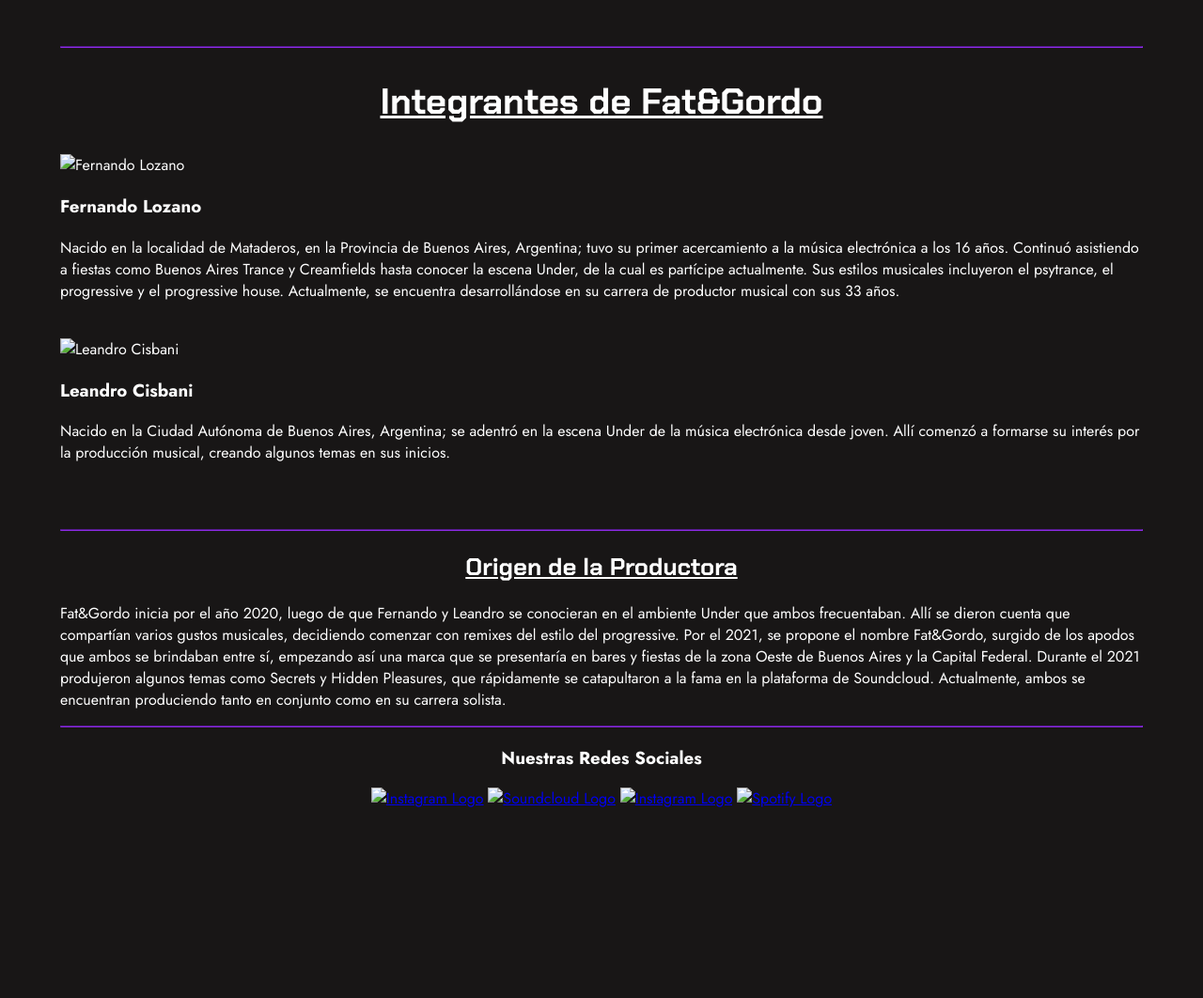
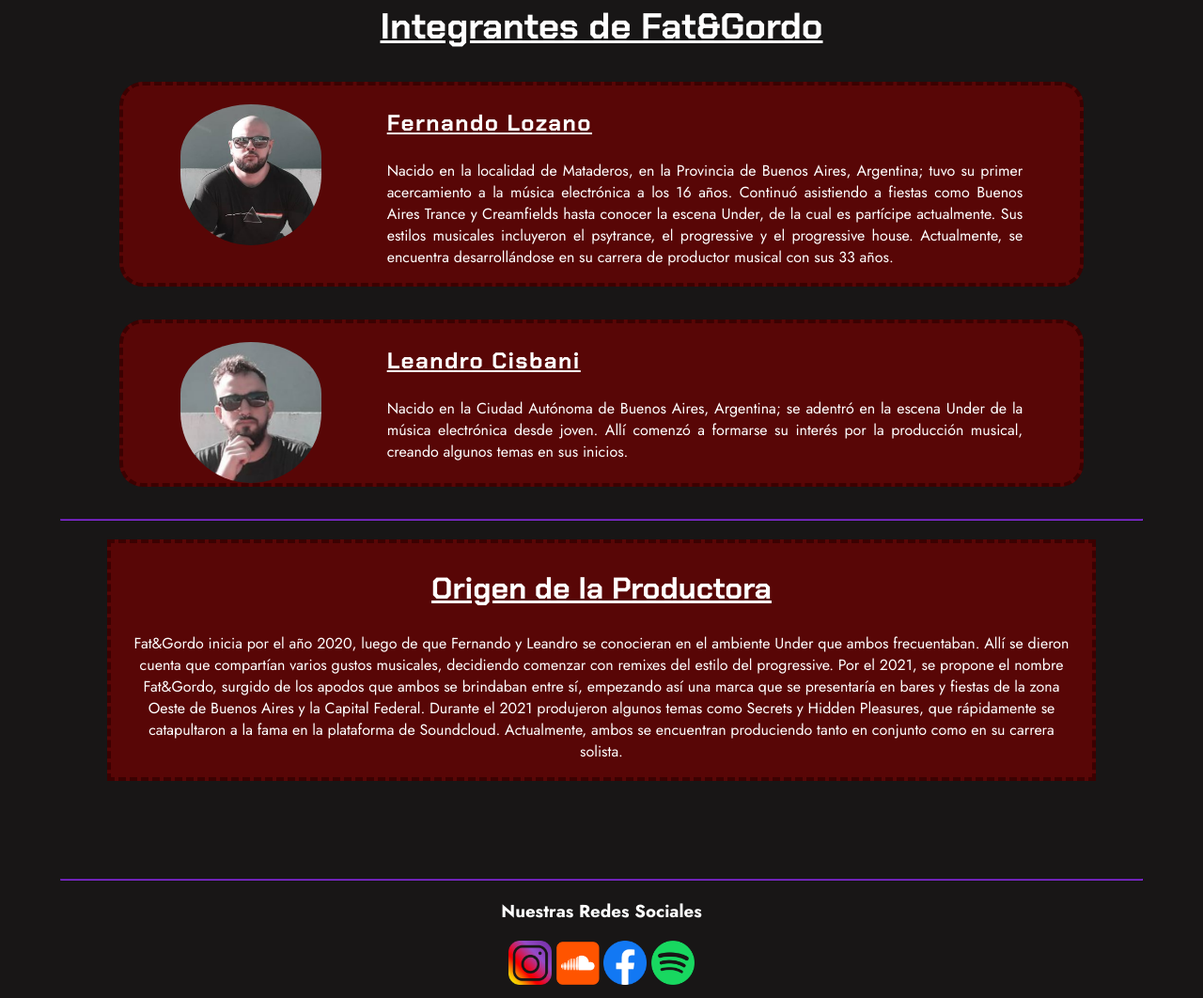
Before and after one commit to JuanmaEiroa/Coderhouse-DesarrolloWeb-Proyecto-Final-Eiroa, a plain HTML site: page pages/quienes.html in a window 1280 px wide. Shown: the part 235-1297 px from the top of the page at 94% size. Before the commit the page ends 1104 px from the top, so only its background shows below. Drawn offline with Linux system fonts and the light colour scheme; files that its build step writes are made by us from their sources; files whose address does not match are found by name.

Commit message:
Preentrega 2: Maqueteado Grids+Flex quienes.html

```diff
--- a/pages/quienes.html
+++ b/pages/quienes.html
@@ -1,103 +1,110 @@
 <!DOCTYPE html>
-<meta charset="UTF-8">
+<meta charset="UTF-8" />
 <html>
-
   <head>
-    <title>Fat&Gordo Music - Canciones</title>
-    <link rel="shorcut icon" href="images/favicon.png">
-    <link rel="stylesheet" href="style.css" />
-    <link rel="preconnect" href="https://fonts.googleapis.com">
-    <link rel="preconnect" href="https://fonts.gstatic.com" crossorigin>
+    <title>Fat&Gordo Music - Quiénes Somos</title>
+    <link rel="shorcut icon" href="../images/favicon.png" />
+    <link rel="stylesheet" href="../style.css" />
+    <link rel="preconnect" href="https://fonts.googleapis.com" />
+    <link rel="preconnect" href="https://fonts.gstatic.com" crossorigin />
     <link
       href="https://fonts.googleapis.com/css2?family=Abril+Fatface&family=Chakra+Petch:ital,wght@0,300;0,400;0,500;0,600;0,700;1,300;1,400;1,500;1,600;1,700&family=Jost:ital,wght@0,400;0,700;0,900;1,400;1,700;1,900&display=swap"
-        rel="stylesheet">
+      rel="stylesheet"
+    />
   </head>
 
-<body>
+  <body id="quienes">
     <header>
-        <div class="banner">
-            <div class="bannerTitle">
-                <h1>Fat&Gordo Music</h1>
-            </div>
-        </div>
+      <div class="bannerTitle"><h1>Fat&Gordo Music</h1></div>
     </header>
     <nav>
-        <div class="navBar">
-            <table cellpadding="10px">
-                <tr>
-                    <td><a href="index.html">Inicio</a></td>
-                    <td class="paginaActual"><a href="quienes.html">Quiénes Somos</a></td>
-                    <td><a href="canciones.html">Canciones</a></td>
-                    <td><a href="fechas.html">Próximas Fechas</a></td>
-                    <td><a href="contacto.html">Contacto</a></td>
-                </tr>
-            </table>
+      <div><a href="../index.html">Inicio</a></div>
+      <div class="paginaActual">
+        <a href="../pages/quienes.html">Quiénes Somos</a>
       </div>
+      <div><a href="../pages/canciones.html">Canciones</a></div>
+      <div><a href="../pages/fechas.html">Próximas Fechas</a></div>
+      <div><a href="../pages/contacto.html">Contacto</a></div>
     </nav>
-    <br />
-    <br />
-    <hr />
-    <article>
-        <section>
+    <article class="integrantes">
       <div class="subHeading2">
         <h2>Integrantes de Fat&Gordo</h2>
       </div>
-            <div class="integrantes">
-                <img src="images/fer.bmp" alt="Fernando Lozano">
+      <section class="integrante">
+        <img src="../images/fer.bmp" alt="Fernando Lozano" />
         <div class="integrantesText">
           <h3>Fernando Lozano</h3>
-                    <p>Nacido en la localidad de Mataderos, en la Provincia de Buenos Aires, Argentina; tuvo su primer
-                        acercamiento a la música electrónica a los 16 años. Continuó asistiendo a fiestas como Buenos
-                        Aires
-                        Trance y Creamfields hasta conocer la escena Under, de la cual es partícipe actualmente.
-                        Sus estilos musicales incluyeron el psytrance, el progressive y el progressive house.
-                        Actualmente,
-                        se encuentra desarrollándose en su carrera de productor musical con sus 33 años. </p>
+          <p>
+            Nacido en la localidad de Mataderos, en la Provincia de Buenos
+            Aires, Argentina; tuvo su primer acercamiento a la música
+            electrónica a los 16 años. Continuó asistiendo a fiestas como Buenos
+            Aires Trance y Creamfields hasta conocer la escena Under, de la cual
+            es partícipe actualmente. Sus estilos musicales incluyeron el
+            psytrance, el progressive y el progressive house. Actualmente, se
+            encuentra desarrollándose en su carrera de productor musical con sus
+            33 años.
+          </p>
         </div>
-            </div>
-            <br />
-            <div class="integrantes">
-                <img src="images/lean.bmp" alt="Leandro Cisbani">
+      </section>
+      <section class="integrante">
+        <img src="../images/lean.bmp" alt="Leandro Cisbani" />
         <div class="integrantesText">
           <h3>Leandro Cisbani</h3>
-                    <p>Nacido en la Ciudad Autónoma de Buenos Aires, Argentina; se adentró en la escena Under de la
-                        música
-                        electrónica desde joven. Allí comenzó a formarse su interés por la producción musical, creando
-                        algunos temas en sus inicios.</p>
-                </div>
+          <p>
+            Nacido en la Ciudad Autónoma de Buenos Aires, Argentina; se adentró
+            en la escena Under de la música electrónica desde joven. Allí
+            comenzó a formarse su interés por la producción musical, creando
+            algunos temas en sus inicios.
+          </p>
         </div>
       </section>
-        <br />
-        <br />
       <hr />
-        <section>
-            <div class="origen">
+      <section class="origen">
         <h2 class="subHeading2">Origen de la Productora</h2>
-                <p>Fat&Gordo inicia por el año 2020, luego de que Fernando y Leandro se conocieran en el ambiente Under
-                    que ambos frecuentaban. Allí se dieron cuenta que compartían varios gustos musicales, decidiendo
-                    comenzar con remixes del estilo del progressive. Por el 2021, se propone el nombre Fat&Gordo,
-                    surgido de los apodos que ambos se brindaban entre sí, empezando así una marca que se presentaría en
-                    bares y fiestas de la zona Oeste de Buenos Aires y la Capital Federal.
-                    Durante el 2021 produjeron algunos temas como Secrets y Hidden Pleasures, que rápidamente se
-                    catapultaron a la fama en la plataforma de Soundcloud. Actualmente, ambos se encuentran produciendo
-                    tanto en conjunto como en su carrera solista.</p>
-            </div>
+        <p>
+          Fat&Gordo inicia por el año 2020, luego de que Fernando y Leandro se
+          conocieran en el ambiente Under que ambos frecuentaban. Allí se dieron
+          cuenta que compartían varios gustos musicales, decidiendo comenzar con
+          remixes del estilo del progressive. Por el 2021, se propone el nombre
+          Fat&Gordo, surgido de los apodos que ambos se brindaban entre sí,
+          empezando así una marca que se presentaría en bares y fiestas de la
+          zona Oeste de Buenos Aires y la Capital Federal. Durante el 2021
+          produjeron algunos temas como Secrets y Hidden Pleasures, que
+          rápidamente se catapultaron a la fama en la plataforma de Soundcloud.
+          Actualmente, ambos se encuentran produciendo tanto en conjunto como en
+          su carrera solista.
+        </p>
       </section>
     </article>
+    <footer>
       <hr />
-    <footer>
       <div class="redesSociales">
         <h3>Nuestras Redes Sociales</h3>
-            <a href="https://www.instagram.com/fatandgordomusic" alt="Instagram" target="_blank"><img
-                    src="images/instagramLogo.png" alt="Instagram Logo"/></a>
-            <a href="https://www.soundcloud.com/fat_gordo" alt="Soundcloud" target="_blank"><img
-                    src="images/soundcloudLogo.png" alt="Soundcloud Logo"/></a>
-            <a href="https://www.facebook.com/fatandgordomusic" alt="Facebook" target="_blank"><img
-                    src="images/facebookLogo.png" alt="Instagram Logo" /></a>
-            <a href="https://open.spotify.com/artist/6gCmD9rIKyzaRYpnbmchB4?si=zHlIOTuIRaKl9pUpc7wZVg&nd=1"
-                alt="Spotify" target="_blank"><img src="images/spotifyLogo.png" alt="Spotify Logo"/></a>
+        <a
+          href="https://www.instagram.com/fatandgordomusic"
+          alt="Instagram"
+          target="_blank"
+          ><img src="../images/instagramLogo.png" alt="Instagram Logo"
+        /></a>
+        <a
+          href="https://www.soundcloud.com/fat_gordo"
+          alt="Soundcloud"
+          target="_blank"
+          ><img src="../images/soundcloudLogo.png" alt="Soundcloud Logo"
+        /></a>
+        <a
+          href="https://www.facebook.com/fatandgordomusic"
+          alt="Facebook"
+          target="_blank"
+          ><img src="../images/facebookLogo.png" alt="Instagram Logo"
+        /></a>
+        <a
+          href="https://open.spotify.com/artist/6gCmD9rIKyzaRYpnbmchB4?si=zHlIOTuIRaKl9pUpc7wZVg&nd=1"
+          alt="Spotify"
+          target="_blank"
+          ><img src="../images/spotifyLogo.png" alt="Spotify Logo"
+        /></a>
       </div>
     </footer>
   </body>
-
 </html>
--- a/style.css
+++ b/style.css
@@ -108,6 +108,74 @@ nav a:hover {
 
 /* Fin CSS index */
 /*-------------------------------------------*/
+/* Inicio CSS Integrantes */
+
+.integrantes {
+    grid-area: integrantes
+}
+
+.integrante {
+    display: flex;
+    justify-content: space-around;
+    align-content: stretch;
+    background-color: rgb(88, 6, 6);
+    margin-left: 5.5%;
+    margin-right: 5.5%;
+    padding-left: 2.2%;
+    padding-right: 2.2%;
+    border: 4px dashed rgb(59, 1, 1);
+    height: 25%;
+    border-radius: 25px;
+    margin-top: 3%;
+    margin-bottom: 3%;
+}
+
+.integrante img {
+    float: left;
+    padding-top: 20px;
+    border-radius: 800px;
+    width: 150px;
+    height: 150px;
+}
+
+.integrantes h2 {
+    padding: 0%;
+}
+
+.integrantesText {
+    text-align: justify;
+    width: 70%;
+}
+
+.integrante h3 {
+    font-family: "Chakra Petch", sans-serif;
+    font-size: 150%;
+    text-decoration: underline;
+    letter-spacing: 1.5px;
+}
+
+.origen .subHeading2 {
+    font-size: 200%;
+    text-decoration: underline;
+}
+
+.origen {
+    text-align: center;
+    background-color: rgb(88, 6, 6);
+    margin-left: 50px;
+    margin-right: 50px;
+    margin-top: 20px;
+    margin-bottom: 9%;
+    border: 4px dashed rgb(59, 1, 1);
+}
+
+.origen p {
+    padding-left: 20px;
+    padding-right: 20px;
+}
+
+/* Fin CSS Integrantes */
+/*-------------------------------------------*/
 
 .canciones h2 {
     color: white;
```
Lines whose indentation alone changed are shown as unchanged.
